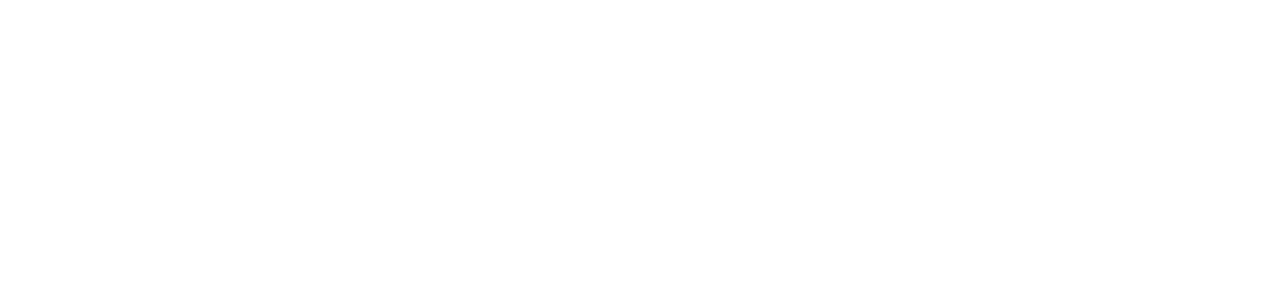
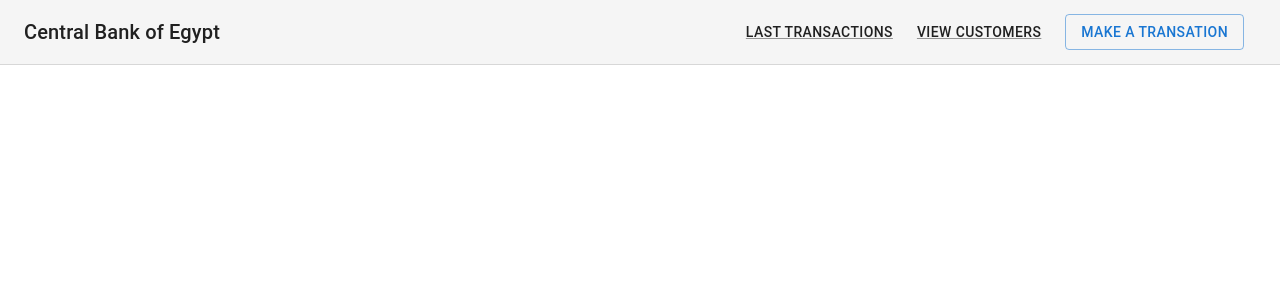
Before and after one commit to IlariaRefaat/Banking-App, a React (Create React App) app in the folder banking-app/: page / in a window 1280 px wide. Shown: the top 300 px of the page. Built offline with nearby package versions, Linux system fonts and the light colour scheme.

Commit message:
init navigation bar

```diff
--- a/banking-app/package.json
+++ b/banking-app/package.json
@@ -3,6 +3,9 @@
   "version": "0.1.0",
   "private": true,
   "dependencies": {
+    "@emotion/react": "^11.9.0",
+    "@emotion/styled": "^11.8.1",
+    "@mui/material": "^5.7.0",
     "@testing-library/jest-dom": "^5.16.4",
     "@testing-library/react": "^13.2.0",
     "@testing-library/user-event": "^13.5.0",
--- a/banking-app/src/App.tsx
+++ b/banking-app/src/App.tsx
@@ -1,7 +1,14 @@
 import React from "react";
+import { NavigationBar } from "./components/NavigationBar";
+import { CssBaseline } from "@mui/material";
 
 function App() {
-  return <div className="App"></div>;
+  return (
+    <div className="App">
+      <CssBaseline />
+      <NavigationBar />
+    </div>
+  );
 }
 
 export default App;
--- /dev/null
+++ b/banking-app/src/components/NavigationBar.tsx
@@ -0,0 +1,43 @@
+import { FC } from "react";
+
+import { AppBar, Toolbar, Typography, Link, Button } from "@mui/material";
+
+type NavigationBarProps = {};
+
+export const NavigationBar: FC<NavigationBarProps> = () => {
+  return (
+    <AppBar
+      position="static"
+      color="default"
+      elevation={0}
+      sx={{ borderBottom: (theme) => `1px solid ${theme.palette.divider}` }}
+    >
+      <Toolbar sx={{ flexWrap: "wrap" }}>
+        <Typography variant="h6" color="inherit" noWrap sx={{ flexGrow: 1 }}>
+          Central Bank of Egypt
+        </Typography>
+        <nav>
+          <Link
+            variant="button"
+            color="text.primary"
+            href="#"
+            sx={{ my: 1, mx: 1.5 }}
+          >
+            Last transactions
+          </Link>
+          <Link
+            variant="button"
+            color="text.primary"
+            href="#"
+            sx={{ my: 1, mx: 1.5 }}
+          >
+            View customers
+          </Link>
+        </nav>
+        <Button href="#" variant="outlined" sx={{ my: 1, mx: 1.5 }}>
+          Make a transation
+        </Button>
+      </Toolbar>
+    </AppBar>
+  );
+};
```
Also changed, not shown: 2 other files (tests, documents, lock files or other folders).
